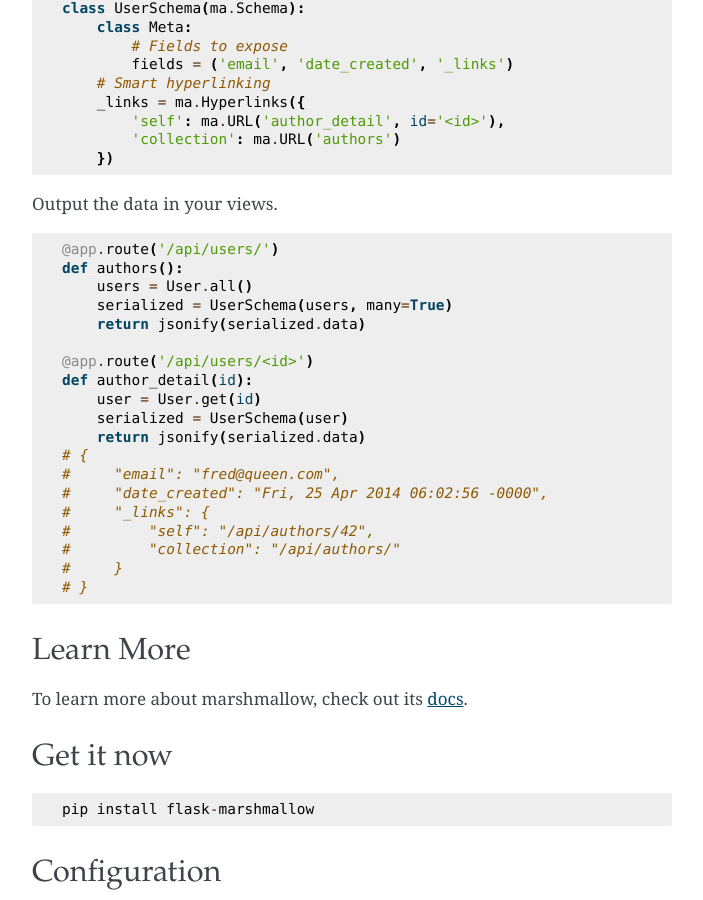
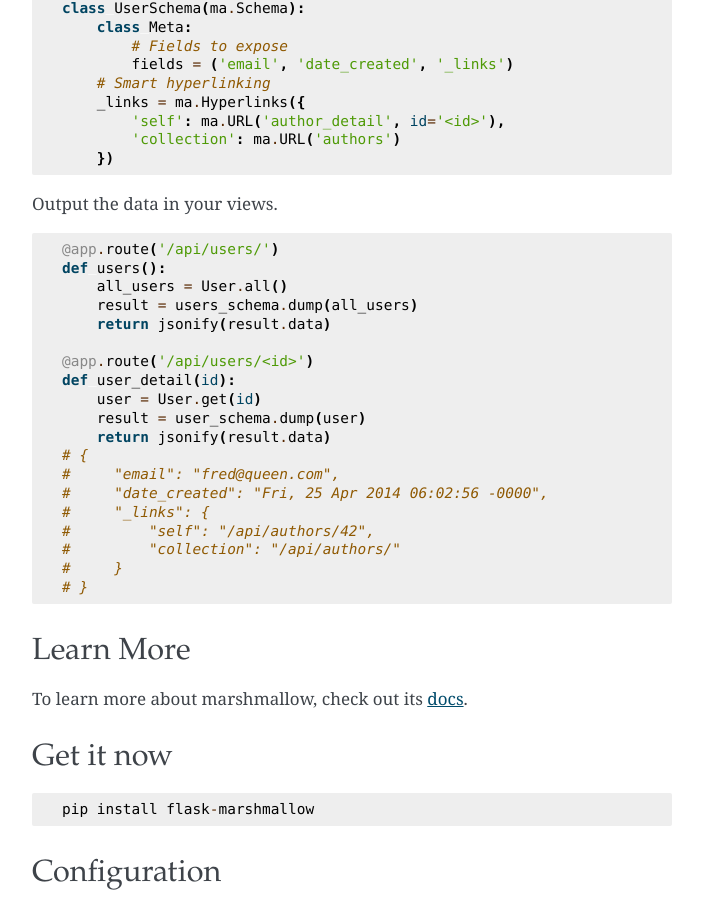
Before and after one commit to marshmallow-code/flask-marshmallow, a Sphinx documentation site: the page built from docs/index.rst, in a window 1280 px wide and 900 px high, scrolled down 795 px. Shown: the whole window, without its empty margins (288-991 px from the left). Built offline with Sphinx 7.4.7, drawn with Linux system fonts in a browser that asks for light colours.

```diff
--- a/README.rst
+++ b/README.rst
@@ -59,8 +59,8 @@ Output the data in your views.
 
     @app.route('/api/users/')
     def users():
-        users = User.all()
-        result = users_schema.dump(users)
+        all_users = User.all()
+        result = users_schema.dump(all_users)
         return jsonify(result.data)
 
     @app.route('/api/users/<id>')
--- a/dev-requirements.txt
+++ b/dev-requirements.txt
@@ -4,5 +4,3 @@ sphinx
 wheel
 invoke
 mock
-# TODO: Remove me once 1.0-a is released
-git+https://github.com/sloria/marshmallow.git@release/1.0-a
--- a/docs/index.rst
+++ b/docs/index.rst
@@ -56,16 +56,16 @@ Output the data in your views.
 .. code-block:: python
 
     @app.route('/api/users/')
-    def authors():
-        users = User.all()
-        serialized = UserSchema(users, many=True)
-        return jsonify(serialized.data)
+    def users():
+        all_users = User.all()
+        result = users_schema.dump(all_users)
+        return jsonify(result.data)
 
     @app.route('/api/users/<id>')
-    def author_detail(id):
+    def user_detail(id):
         user = User.get(id)
-        serialized = UserSchema(user)
-        return jsonify(serialized.data)
+        result = user_schema.dump(user)
+        return jsonify(result.data)
     # {
     #     "email": "fred@queen.com",
     #     "date_created": "Fri, 25 Apr 2014 06:02:56 -0000",
--- a/setup.py
+++ b/setup.py
@@ -7,7 +7,7 @@ from setuptools.command.test import test as TestCommand
 
 REQUIRES = [
     'Flask',
-    # 'marshmallow>=1.0-a',
+    'marshmallow>=1.0.0-a',
 ]
 
 class PyTest(TestCommand):
```
Also changed, not shown: .travis.yml.
